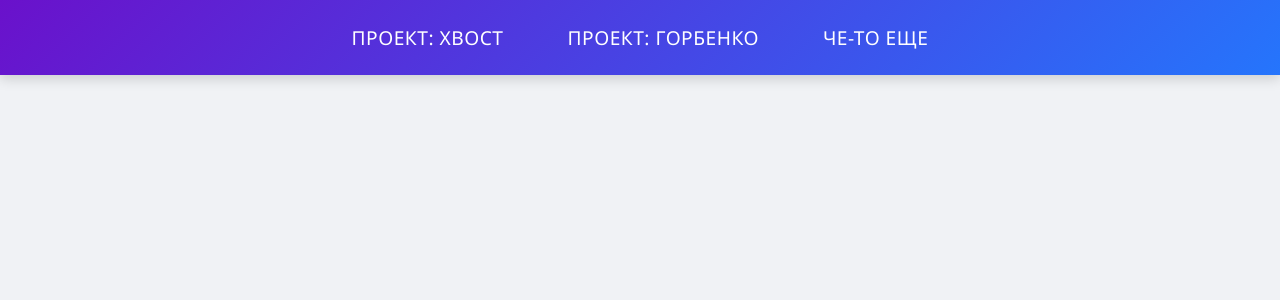
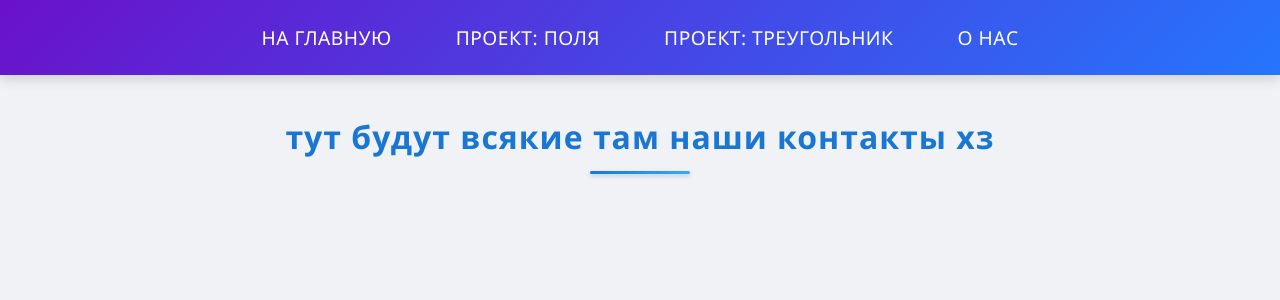
Before and after one commit to deadxraver/physics-2, a React (Create React App) app: page /contact in a window 1280 px wide. Shown: the top 300 px of the page. Built offline with nearby package versions, Linux system fonts and the light colour scheme.

Commit message:
nu podpravil

```diff
--- a/src/App.jsx
+++ b/src/App.jsx
@@ -11,11 +11,12 @@ function App() {
             <BrowserRouter>
                 <NavBar />
                 <Routes>
+                    <Route path="/" element={<Main />} />
                     <Route path="/magnetic_induction" element={<MagneticInduction />} />
                     <Route path="/fluctuations" element={<Fluctuations />} />
                     <Route path="/contact" element={<Contact />} />
                     {/* Редирект на главную, если путь не найден */}
-                    <Route path="*" element={<Main />} />
+                    <Route path="*" element={<Main/>} />
                 </Routes>
             </BrowserRouter>
         </div>
--- a/src/components/Contact.jsx
+++ b/src/components/Contact.jsx
@@ -1,3 +1,8 @@
 export default function Contact() {
-    return <div>Контент для "ЧЕ-ТО ЕЩЕ"</div>;
+    return (
+        <div>
+            <h2>--------------------</h2>
+            <h1>тут будут всякие там наши контакты хз</h1>
+        </div>
+    );
 }
--- a/src/components/NavigationBar.js
+++ b/src/components/NavigationBar.js
@@ -8,12 +8,22 @@ const NavBar = () => {
             <ul className="navbar__list">
                 <li className="navbar__item">
                     <NavLink
+                        to="/"
+                        className={({isActive}) =>
+                            isActive ? "navbar__link active" : "navbar__link"
+                        }
+                    >
+                        НА ГЛАВНУЮ
+                    </NavLink>
+                </li>
+                <li className="navbar__item">
+                    <NavLink
                         to="/magnetic_induction"
                         className={({isActive}) =>
                             isActive ? "navbar__link active" : "navbar__link"
                         }
                     >
-                        ПРОЕКТ: ХВОСТ
+                        ПРОЕКТ: ПОЛЯ
                     </NavLink>
                 </li>
                 <li className="navbar__item">
@@ -23,7 +33,7 @@ const NavBar = () => {
                             isActive ? "navbar__link active" : "navbar__link"
                         }
                     >
-                        ПРОЕКТ: ГОРБЕНКО
+                        ПРОЕКТ: ТРЕУГОЛЬНИК
                     </NavLink>
                 </li>
                 <li className="navbar__item">
@@ -33,7 +43,7 @@ const NavBar = () => {
                             isActive ? "navbar__link active" : "navbar__link"
                         }
                     >
-                        ЧЕ-ТО ЕЩЕ
+                        О НАС
                     </NavLink>
                 </li>
             </ul>
--- a/src/components/gorb/Fluctuations.jsx
+++ b/src/components/gorb/Fluctuations.jsx
@@ -1,3 +1,8 @@
 export default function Fluctuations() {
-    return <div>Контент для "ПРОЕКТ: ГОРБЕНКО"</div>;
+    return (
+        <div>
+            <h2>--------------------</h2>
+            <h1>тут будет лютый вайб кодинг</h1>
+        </div>
+    );
 }
--- a/src/components/xvost/MagneticInduction.jsx
+++ b/src/components/xvost/MagneticInduction.jsx
@@ -20,6 +20,7 @@ export default function MagneticInduction() {
     };
 
     return (<div style={{display: 'flex', flexDirection: 'column', alignItems: 'center'}}>
+        <h2>----------------------------</h2>
         <h1>Визуализация магнитного поля</h1>
         <div style={{display: 'flex', padding:'10px'}}>
             <div>
--- a/src/styles/introduction/main.css
+++ b/src/styles/introduction/main.css
@@ -14,7 +14,7 @@ body {
 }
 
 h2 {
-    padding-bottom: 50px;
+    padding-bottom: 30px;
 }
 
 h1 {
```
